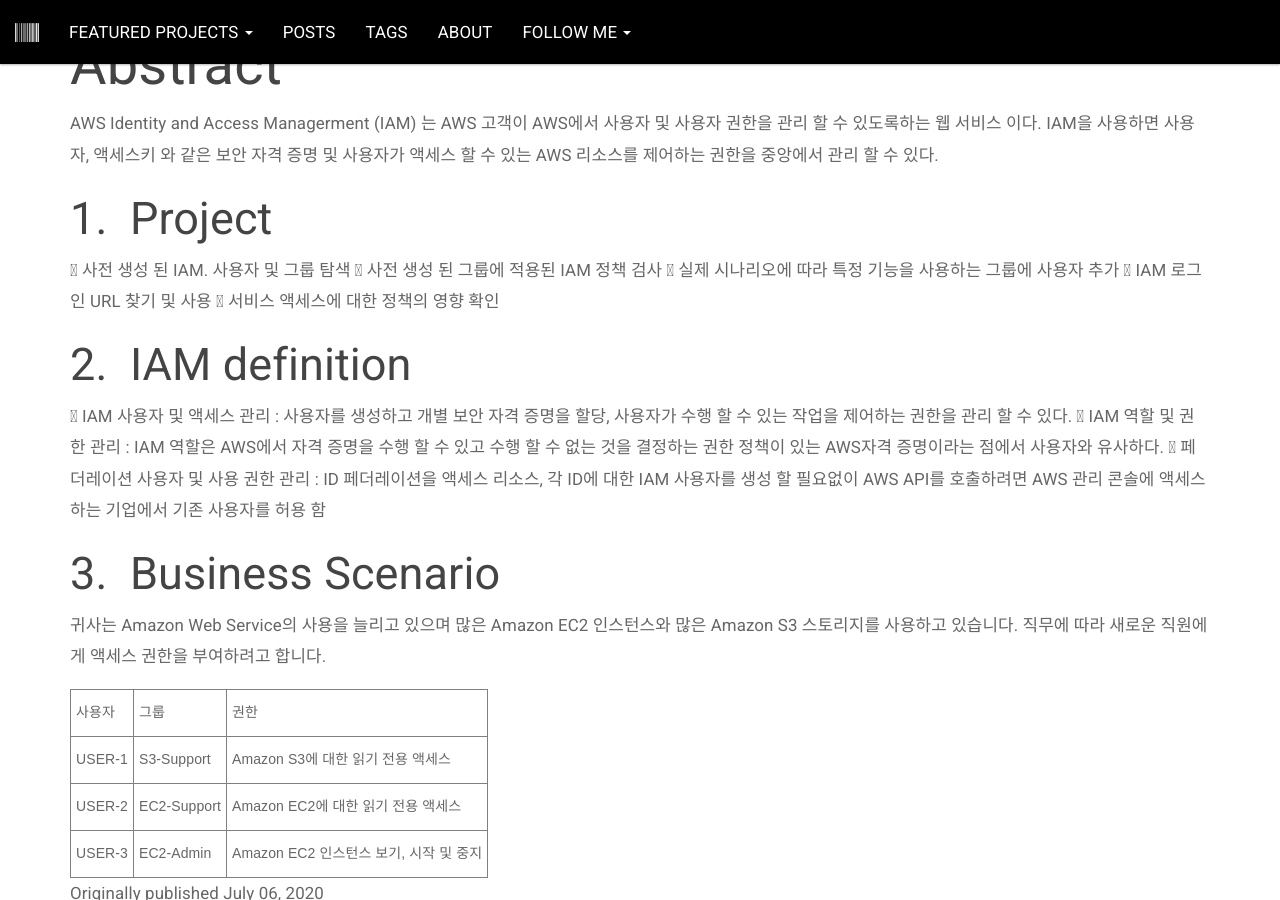
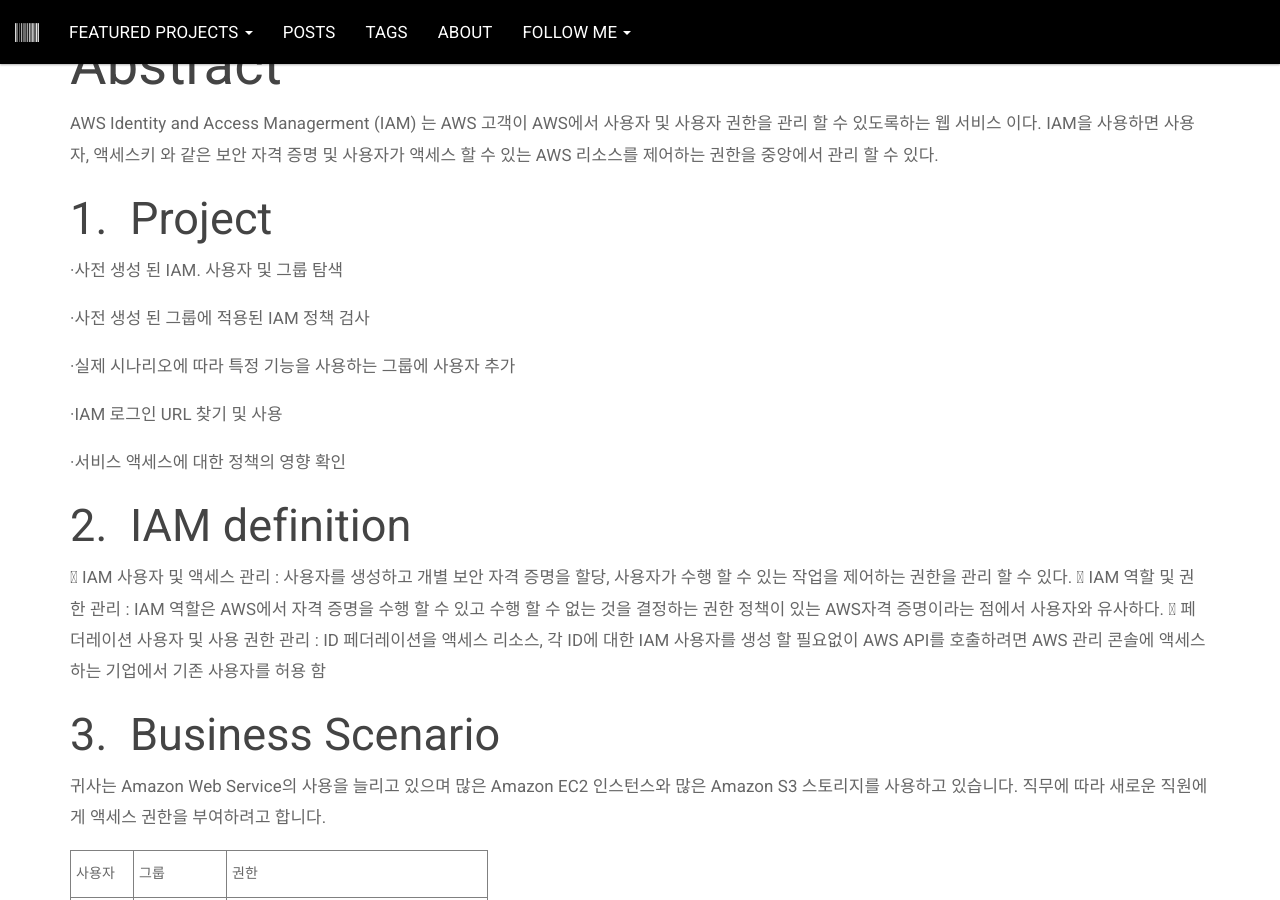
Before and after one commit to 9oooroom/9oooroom.github.io, a Jekyll site: the page built from _posts/2020-07-06-Amazon-IAM-policy-settings.html, in a window 1280 px wide and 900 px high, scrolled down 360 px. Built offline with Jekyll 4.4.1, drawn with Linux system fonts in a browser that asks for light colours; comment, search, counter and statistics services are not loaded.

Commit message:
post update

```diff
--- a/_posts/2020-07-06-Amazon-IAM-policy-settings.html
+++ b/_posts/2020-07-06-Amazon-IAM-policy-settings.html
@@ -19,11 +19,19 @@
 
 <h2>Project</h2>
 <p>
-    	사전 생성 된 IAM. 사용자 및 그룹 탐색
-    	사전 생성 된 그룹에 적용된 IAM 정책 검사
-    	실제 시나리오에 따라 특정 기능을 사용하는 그룹에 사용자 추가
-    	IAM 로그인 URL 찾기 및 사용
-    	서비스 액세스에 대한 정책의 영향 확인
+    ·사전 생성 된 IAM. 사용자 및 그룹 탐색
+</p>
+<p>
+    ·사전 생성 된 그룹에 적용된 IAM 정책 검사
+</p>
+<p>
+    ·실제 시나리오에 따라 특정 기능을 사용하는 그룹에 사용자 추가
+</p>
+<p>
+    ·IAM 로그인 URL 찾기 및 사용
+</p>
+<p>
+    ·서비스 액세스에 대한 정책의 영향 확인
 </p>
 
 <h2>IAM definition</h2>
```
